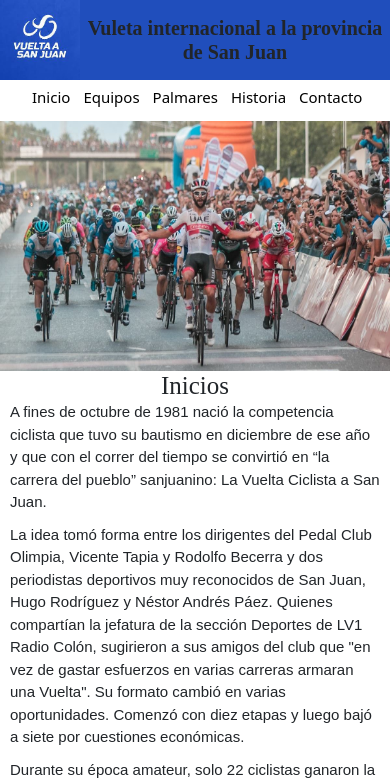
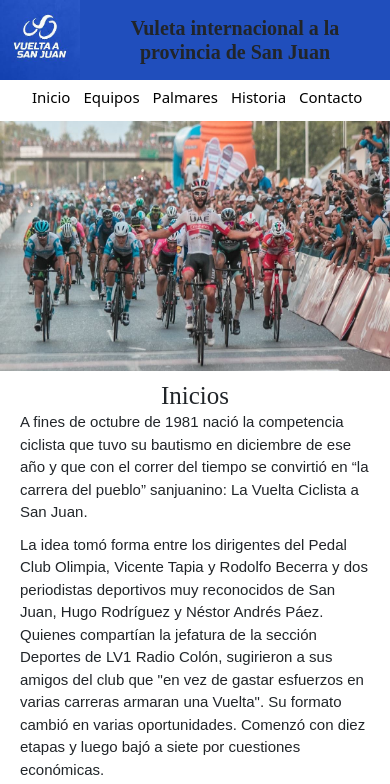
Before and after one commit to Agustin-Vila/PaginaVuelta, a plain HTML site: page historia.html in a window 390 px wide. Shown: the top 784 px of the page. Drawn offline with nearby package versions, Linux system fonts and the light colour scheme.

Commit message:
diseño responsive 2

```diff
--- a/css/style.css
+++ b/css/style.css
@@ -96,7 +96,7 @@ body {
   }
 
   .titulo{
-    margin: 0;
+    margin: 10px;
     padding: 0;
     width: 100%;
     height: auto;
@@ -211,6 +211,10 @@ body {
   align-items: center;
 }
 
+.historia{
+  margin: 10px;
+}
+
 .grid{
   display: grid;
   margin-left: 30px;
@@ -317,6 +321,15 @@ body {
 }
 
 @media(max-width: 767px){
+  .titulo{
+    margin: 20px;
+    padding: 0;
+    width: 100%;
+    height: auto;
+    display: block;
+    text-align: center;
+    font-family: 'Playfair Display', serif;
+  }
   header{
     background-color: #204ebc;
     display: center;
@@ -438,8 +451,8 @@ body {
     margin-bottom: 10px;
   }
   .pacheco{
-    width: 90px;
-    height: 100px;
+    width: 70px;
+    height: 80px;
     display: flex;
     flex-direction: row;
     justify-content: center;
```
